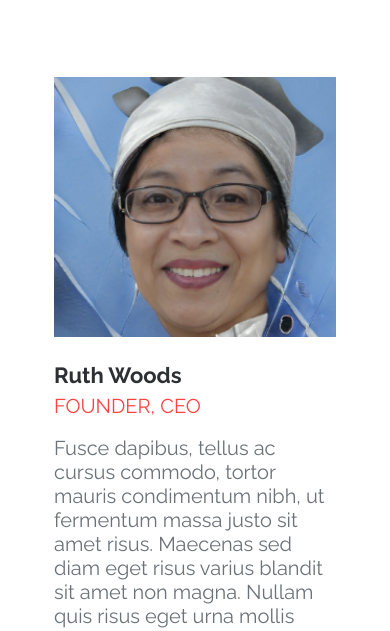
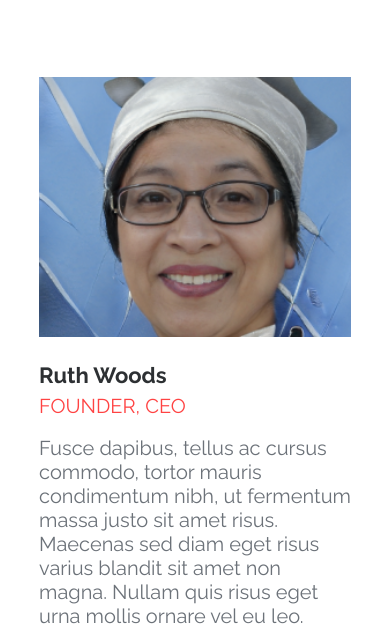
Before and after one commit to mbliznyuk/-FE49-Bliznyuk-Maria-landing2.0, a website built with Parcel: page src/index.html in a window 390 px wide. Shown: the part 3426-4057 px from the top of the page. Built offline with nearby package versions, Linux system fonts and the light colour scheme.

Commit message:
addedd fanil adaptiv

```diff
--- a/src/scss/features.scss
+++ b/src/scss/features.scss
@@ -1,6 +1,6 @@
 .features {
     background-color: #fff;
-    padding: 120px 90px 32px;
+    padding: 120px 0 32px;
 
     @media (max-width:1200px) {
         padding: 100px 0 20px;
--- a/src/scss/team.scss
+++ b/src/scss/team.scss
@@ -20,15 +20,15 @@
 }
 
 .team-card {
-    width: 270px;
-    padding: 0 15px;
+    width: 250px;
+    margin: 0 15px;
 
     @media (max-width: 1200px) {
-        width: 240px;
+        width: 210px;
     }
 
     @media (max-width: 960px) {
-        width: 220px;
+        width: 180px;
     }
 
     @media (max-width: 880px) {
--- a/src/scss/testimonials.scss
+++ b/src/scss/testimonials.scss
@@ -153,15 +153,11 @@
 
 .item-pagination {
     background-color: #fff;
-
-    @media (max-width: 767px) {
-        display: none;
-    }
 }
 
 
 .swiper-pagination-bullet {
-    border: 1px black solid;
+    border: 1px solid rgba(92, 50, 73, 1)!important;
     background: #fff !important;
 }
 
```
